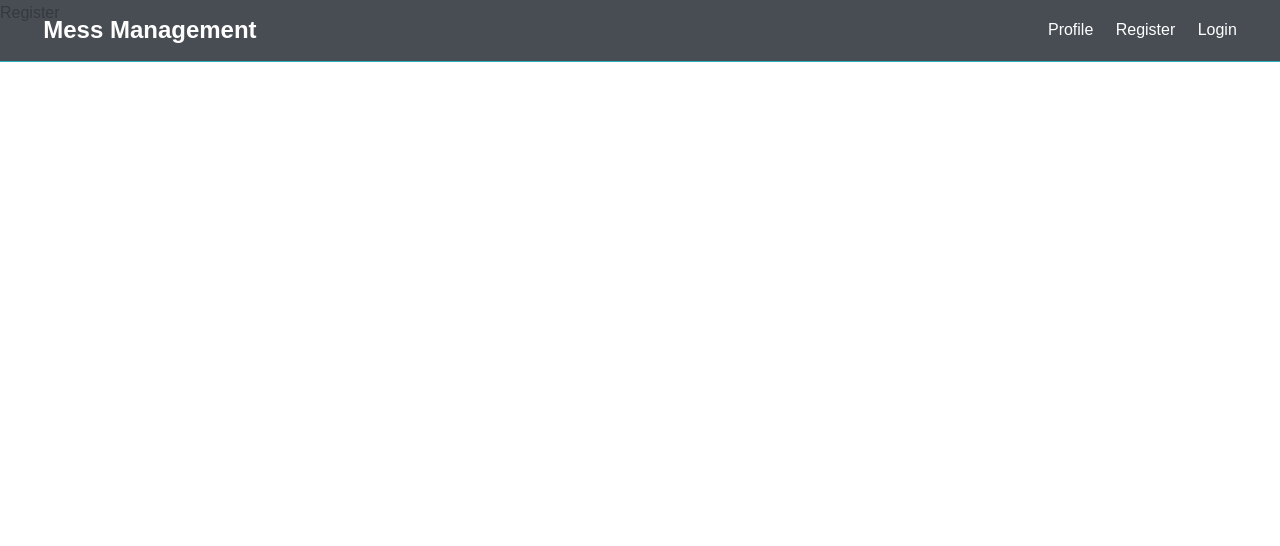
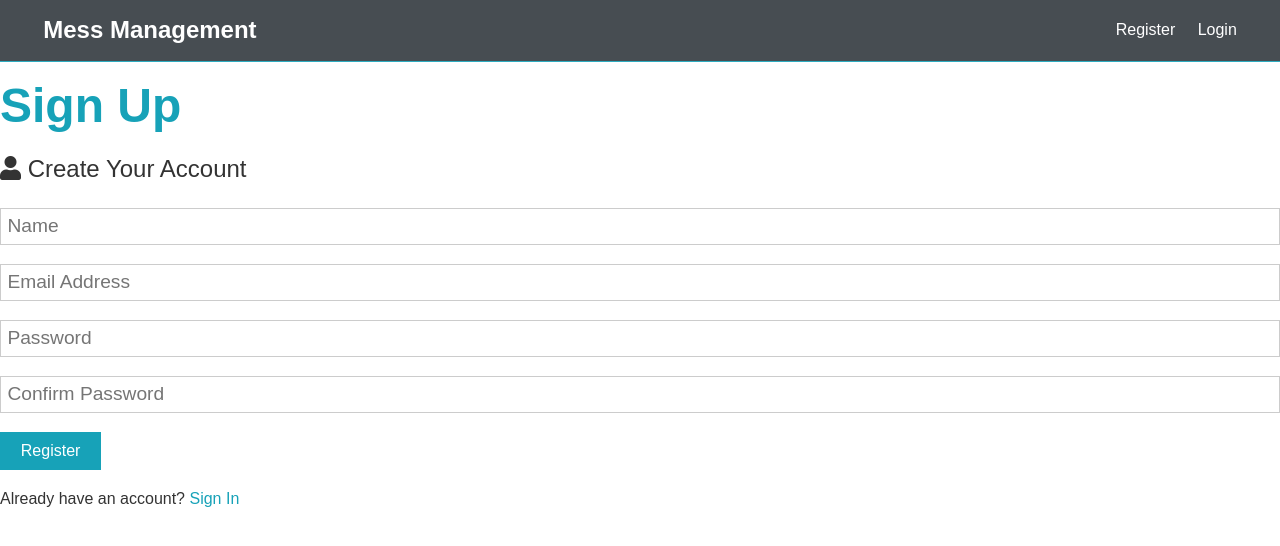
Before and after one commit to arnavdeshpande1/Mess-Management, a React (Create React App) app in the folder client/: page /register in a window 1280 px wide. Shown: the top 546 px of the page. Built offline with nearby package versions, Linux system fonts and the light colour scheme.

Commit message:
Added Register Form Onsubmit logic

```diff
--- a/client/src/App.js
+++ b/client/src/App.js
@@ -12,7 +12,7 @@ const App = () =>
 <Router>
   <Fragment>
     <Navbar />
-
+    <br/><br/><br/>
     <Routes>
       <Route path="/" element={<Landing />} />
       <Route path="register" element={<Register />} />
--- a/client/src/component/auth/Register.js
+++ b/client/src/component/auth/Register.js
@@ -1,7 +1,64 @@
-import React from 'react'
+import React, { Fragment, useState } from 'react'
 
 export const Register = () => {
+
+  const [formData,setFormData] = useState({
+    name:'',
+    email:'',
+    password:'',
+    password2:''
+  });
+
+  const {name,email,password,password2} = formData;
+
+  const onChange = e => setFormData({
+    ...formData, [e.target.name]:e.target.value
+  });
+
+  const onSubmit = e => {
+    e.preventDefault();
+    if(password!=password2){
+        console.log("Passwords do not match");
+    }
+    else{
+      console.log(formData);
+    }
+  };
+
   return (
-    <div>Register</div>
+    <Fragment>
+      <h1 className="large text-primary">Sign Up</h1>
+      <p className="lead"><i className="fas fa-user"></i> Create Your Account</p>
+      <form className="form" onSubmit={onSubmit}>
+        <div className="form-group">
+          <input type="text" placeholder="Name" name="name" value={name} onChange={e=>onChange(e)} required />
+        </div>
+        <div className="form-group">
+          <input type="email" placeholder="Email Address" name="email" value={email}  onChange={e=>onChange(e)} required />
+        </div>
+        <div className="form-group">
+          <input
+            type="password"
+            placeholder="Password"
+            name="password"
+            value={password} onChange={e=>onChange(e)} required
+            minLength="6"
+          />
+        </div>
+        <div className="form-group">
+          <input
+            type="password"
+            placeholder="Confirm Password"
+            name="password2"
+            value={password2} onChange={e=>onChange(e)} required
+            minLength="6"
+          />
+        </div>
+        <input type="submit" className="btn btn-primary" value="Register" />
+      </form>
+      <p className="my-1">
+        Already have an account? <a href="/login">Sign In</a>
+      </p>
+    </Fragment>
   )
 }
--- a/client/src/component/layouts/Landing.js
+++ b/client/src/component/layouts/Landing.js
@@ -1,4 +1,5 @@
 import React from 'react'
+import { Link } from 'react-router-dom'
 
 export const Landing = () => {
   return (
@@ -10,8 +11,8 @@ export const Landing = () => {
           Start Managing your <b>Business</b> eyes in smart way
         </p>
         <div className="buttons">
-          <a href="register.html" className="btn btn-primary">Sign Up</a>
-          <a href="login.html" className="btn btn-light">Login</a>
+          <Link to="/register" className="btn btn-primary">Sign Up</Link>
+          <Link to="/login" className="btn btn-light">Login</Link>
         </div>
       </div>
     </div>
--- a/client/src/component/layouts/Navbar.js
+++ b/client/src/component/layouts/Navbar.js
@@ -1,15 +1,15 @@
 import React,{ Fragment } from 'react'
+import { Link } from 'react-router-dom'
 
 export const Navbar = () => {
   return (
     <nav className="navbar bg-dark">
       <h1>
-        <a href="index.html">Mess Management</a>
+        <Link to="/">Mess Management</Link>
       </h1>
       <ul>
-        <li><a href="profiles.html">Profile</a></li>
-        <li><a href="register.html">Register</a></li>
-        <li><a href="login.html">Login</a></li>
+        <li><Link to="/register">Register</Link></li>
+        <li><Link to="/login">Login</Link></li>
       </ul>
     </nav>
   )
```
Also changed, not shown: 1 other file (tests, documents, lock files or other folders).
